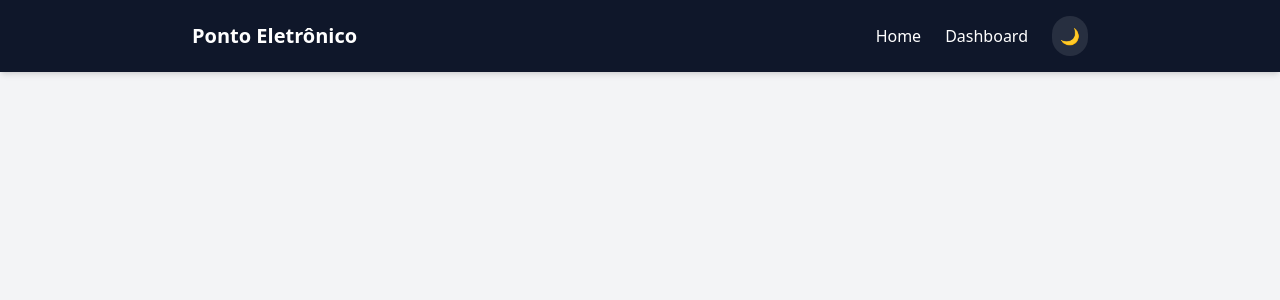
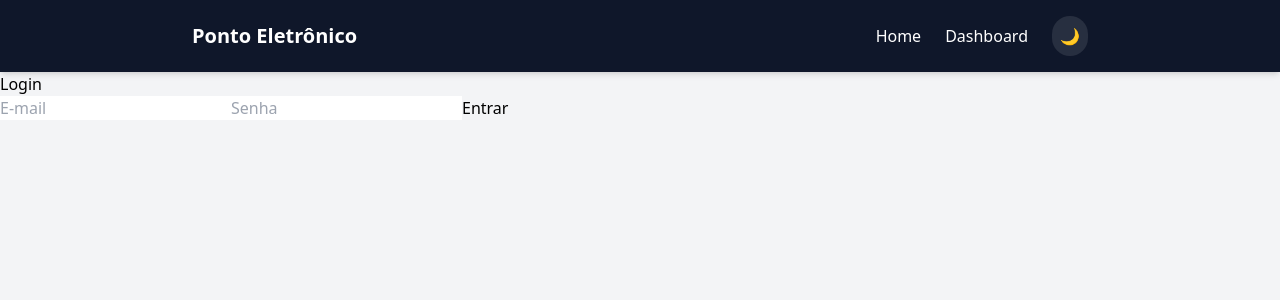
Before and after one commit to PauloHenriqueJunio/sistema-ponto, a React (Vite) app in the folder frontend/: page /login in a window 1280 px wide. Shown: the top 300 px of the page. Built offline with nearby package versions, Linux system fonts and the light colour scheme.

Commit message:
feat: add the login page and private routers

```diff
--- a/frontend/src/App.tsx
+++ b/frontend/src/App.tsx
@@ -1,7 +1,13 @@
-import { BrowserRouter, Routes, Route, Link } from "react-router-dom";
+import { BrowserRouter, Routes, Route, Link, Navigate } from "react-router-dom";
 import { useState } from "react";
 import Home from "./pages/home";
 import Dashboard from "./pages/dashboard";
+import LoginPage from "./pages/login";
+
+function PrivateRoute({ children }: { children: JSX.Element }) {
+  const token = localStorage.getItem("token");
+  return token ? children : <Navigate to="/login" />;
+}
 
 function App() {
   const [darkMode, setDarkMode] = useState(false);
@@ -40,8 +46,23 @@ function App() {
           </nav>
 
           <Routes>
-            <Route path="/" element={<Home />} />
-            <Route path="/dashboard" element={<Dashboard />} />
+            <Route path="/login" element={<LoginPage />} />
+            <Route
+              path="/dashboard"
+              element={
+                <PrivateRoute>
+                  <Dashboard />
+                </PrivateRoute>
+              }
+            />
+            <Route
+              path="/"
+              element={
+                <PrivateRoute>
+                  <Home />
+                </PrivateRoute>
+              }
+            />
           </Routes>
         </div>
       </BrowserRouter>
--- /dev/null
+++ b/frontend/src/pages/login.tsx
@@ -0,0 +1,53 @@
+import React, { useState } from "react";
+import { useNavigate } from "react-router-dom";
+
+export default function LoginPage() {
+  const [email, setEmail] = useState("");
+  const [senha, setSenha] = useState("");
+  const [erro, setErro] = useState("");
+  const navigate = useNavigate();
+
+  const handleLogin = async (e: React.FormEvent) => {
+    e.preventDefault();
+    setErro("");
+    try {
+      const responde = await fetch("http://localhost:3001/login", {
+        method: "POST",
+        headers: { "content-type": "application/json" },
+        body: JSON.stringify({ email, senha }),
+      });
+      if (Response.ok) {
+        const { token } = await Response.json();
+        localStorage.setItem("token", token);
+        navigate("/dashboard");
+      } else {
+        setErro("Usuário ou senha inválidos");
+      }
+    } catch {
+      setErro("Erro ao conectar ao servidor");
+    }
+  };
+
+  return (
+    <form onSubmit={handleLogin}>
+        <h2>Login</h2>
+        <input
+        type="email"
+        placeholder="E-mail"
+        value={email}
+        onChange={e => setEmail(e.target.value)}
+        required
+        />
+        <input
+        type="password"
+        placeholder="Senha"
+        value={senha}
+        onChange={e => setSenha(e.target.value)}
+        required
+        />
+    <button type="submit">Entrar</button>
+    {erro && <p>{erro}</p>}
+    </form>
+  )
+
+}
```
